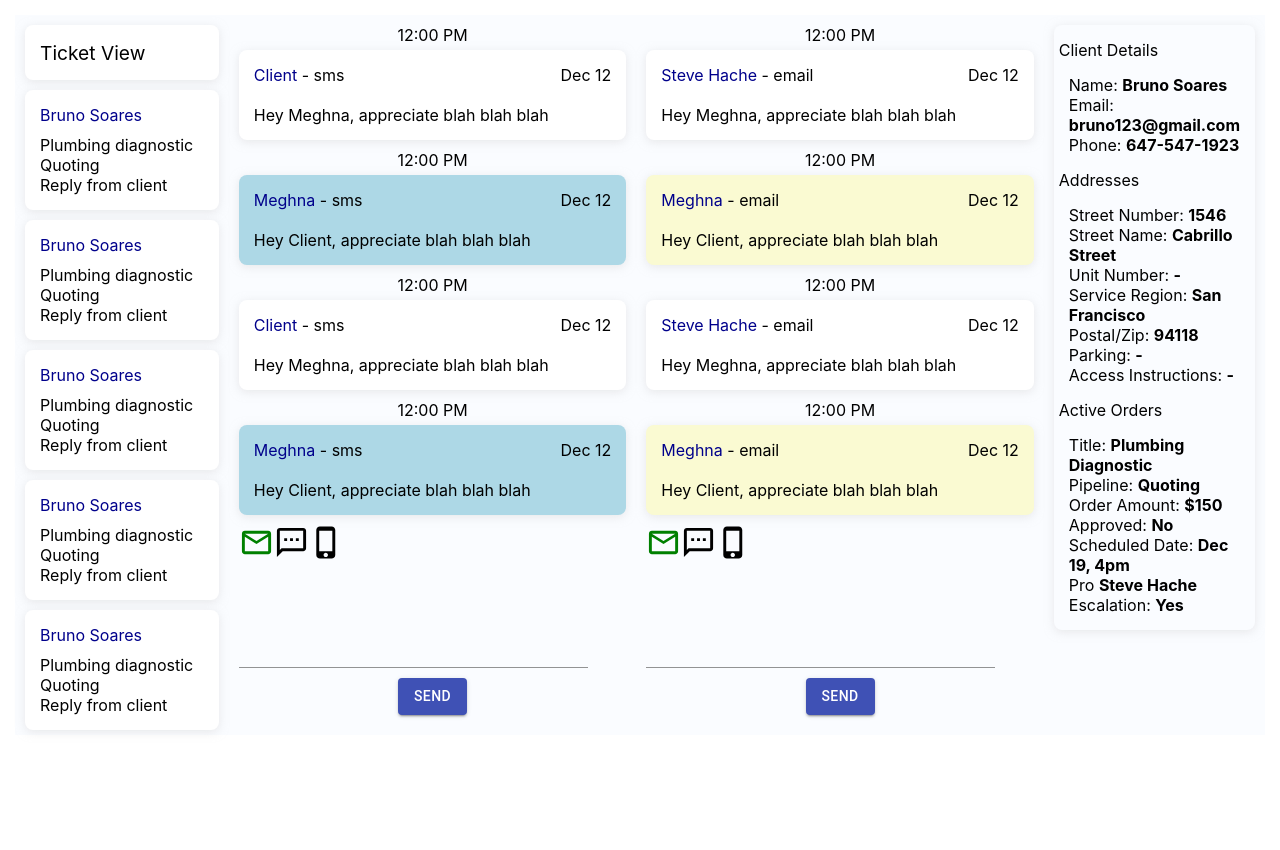
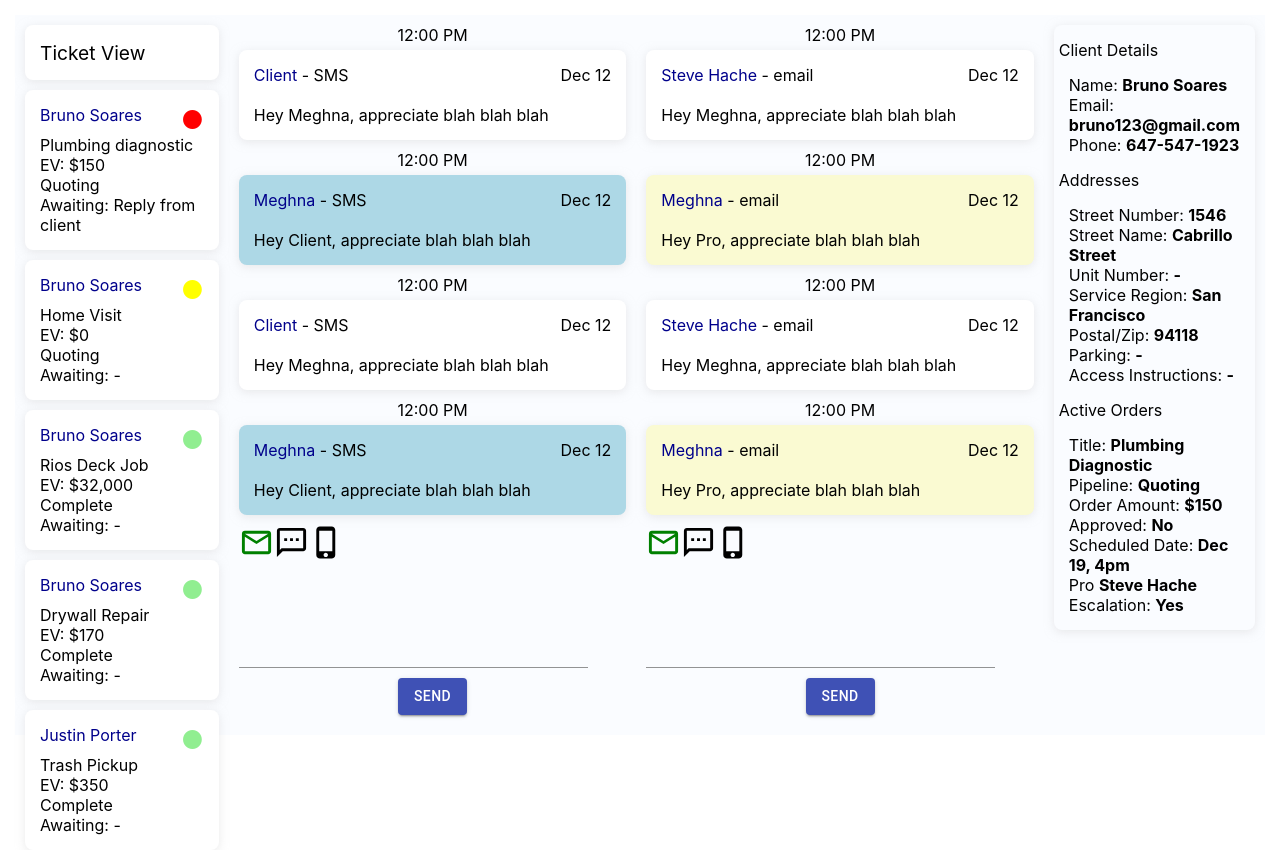
Before and after one commit to charliewright/ops-comms, a React (Create React App) app: page / in a window 1280 px wide. Before the commit the page ends 800 px from the top, so only its background shows below. Built offline with nearby package versions, Linux system fonts and the light colour scheme.

Commit message:
naughty force push

```diff
--- a/src/App.css
+++ b/src/App.css
@@ -24,3 +24,8 @@
     transform: rotate(360deg);
   }
 }
+
+.circle:before {
+  content: ' \25CF';
+  font-size: 25px;
+}
--- a/src/App.js
+++ b/src/App.js
@@ -1,9 +1,8 @@
 import React from "react";
 import { Column, Row } from "./components/grid";
-import { clientConversation } from "./data/clientConversation";
-import { proConversation } from "./data/proConversation";
 import { ConversationThread } from "./components/conversationThread";
 import { TicketList } from "./components/ticketList";
+import {ticketInfo} from "./data/ticketInfo"
 import {ClientDetailsView} from "./components/clientDetails"
 
 import "./App.css";
@@ -12,7 +11,12 @@ import { ActionList } from "./components/actionList";
 class App extends React.Component {
   constructor(props) {
     super(props);
-    this.state = { toggleHotkeys: false };
+    debugger
+    this.state = { toggleHotkeys: false, selectedTicket : {...ticketInfo[0]}  };
+  }
+
+  changeTicket = (id) => {
+    this.setState({selectedTicket: {}})
   }
 
   keyPressed = e => {
@@ -43,11 +47,11 @@ class App extends React.Component {
           </Column>
           <Column>
             <ConversationThread
-              thread={clientConversation}
+              thread={this.state.selectedTicket.clientConversation}
             ></ConversationThread>
           </Column>
           <Column>
-            <ConversationThread thread={proConversation}></ConversationThread>
+            <ConversationThread thread={this.state.selectedTicket.proConversation}></ConversationThread>
           </Column>
           <Column class="half">
             {this.state.toggleHotkeys ? <ActionList/> : <ClientDetailsView/>}
--- a/src/components/ticket.js
+++ b/src/components/ticket.js
@@ -9,9 +9,12 @@ export const Ticket = props => {
     tier,
     setterProtect,
     awaiting,
+    escalation,
     estimatedValue,
     closingPercentage
   } = props;
+
+  const circleColor = escalation ? "red" : status == "Complete" ? "lightgreen" : "yellow"
 
   return (
     <div
@@ -19,13 +22,20 @@ export const Ticket = props => {
       style={{
         padding: "15px",
         marginBottom: "10px",
-        backgroundColor: "white"
+        backgroundColor: "white",
+        cursor: "pointer"
       }}
     >
+      <Circle status={circleColor}></Circle>
       <div style={{ color: "darkblue" }}> {client} </div>
       <div style={{ marginTop: "10px" }}>{jobType}</div>
+      <div>EV: {estimatedValue}</div>
       <div>{status}</div>
-      <div>{awaiting}</div>
+      <div>Awaiting: {awaiting}</div>
     </div>
   );
 };
+
+const Circle = props => {
+    return <div class="circle" style={{color: props.status, float: "right"}}/>
+}
--- a/src/data/clientConversation.js
+++ b/src/data/clientConversation.js
@@ -3,7 +3,7 @@ const fromClient = {
     sender: "Client",
     time: "12:00 PM",
     date: "Dec 12",
-    comm: "sms",
+    comm: "SMS",
     content: "Hey Meghna, appreciate blah blah blah"
   };
 
@@ -12,7 +12,7 @@ const fromClient = {
     sender: "Meghna",
     time: "12:00 PM",
     date: "Dec 12",
-    comm: "sms",
+    comm: "SMS",
     content: "Hey Client, appreciate blah blah blah"
   };
 
--- a/src/data/proConversation.js
+++ b/src/data/proConversation.js
@@ -13,7 +13,7 @@ const fromOps = {
   time: "12:00 PM",
   date: "Dec 12",
   comm: "email",
-  content: "Hey Client, appreciate blah blah blah"
+  content: "Hey Pro, appreciate blah blah blah"
 };
 
 export const proConversation = [fromPro, fromOps, fromPro, fromOps];
--- /dev/null
+++ b/src/data/ticketInfo.js
@@ -0,0 +1,4 @@
+import { clientConversation } from "./clientConversation";
+import { proConversation } from "./proConversation";
+
+export const ticketInfo = {0: {clientConversation, proConversation}}
--- a/src/data/tickets.js
+++ b/src/data/tickets.js
@@ -5,9 +5,61 @@ const ticket1 = {
     tier: "Tier 1" ,
     setterProtect: true,
     status: "Quoting",
+    escalation: true,
     awaiting: "Reply from client",
     estimatedValue: "$150",
     closingPercentage: "%90"
   };
 
-  export const tickets = [ticket1,ticket1,ticket1,ticket1,ticket1]
+
+  const ticket2 = {
+    id: 2,
+    jobType: "Rios Deck Job",
+    client: "Bruno Soares",
+    tier: "Tier 3+" ,
+    setterProtect: true,
+    status: "Complete",
+    awaiting: "-",
+    estimatedValue: "$32,000",
+    closingPercentage: "%30"
+  };
+
+  const ticket3 = {
+    id: 3,
+    jobType: "Drywall Repair",
+    client: "Bruno Soares",
+    tier: "Tier 1" ,
+    setterProtect: true,
+    status: "Complete",
+    awaiting: "-",
+    estimatedValue: "$170",
+    closingPercentage: "%60"
+  };
+
+  const ticket4 = {
+    id: 4,
+    jobType: "Trash Pickup",
+    client: "Justin Porter",
+    tier: "Tier 1" ,
+    setterProtect: true,
+    status: "Complete",
+    awaiting: "-",
+    estimatedValue: "$350",
+    closingPercentage: "%60"
+  };
+
+
+  const ticket5 = {
+    id: 5,
+    jobType: "Home Visit",
+    client: "Bruno Soares",
+    tier: "Tier 1" ,
+    setterProtect: true,
+    status: "Quoting",
+    awaiting: "-",
+    estimatedValue: "$0",
+    closingPercentage: "%30"
+  };
+
+
+  export const tickets = [ticket1,ticket5, ticket2, ticket3, ticket4]
```
